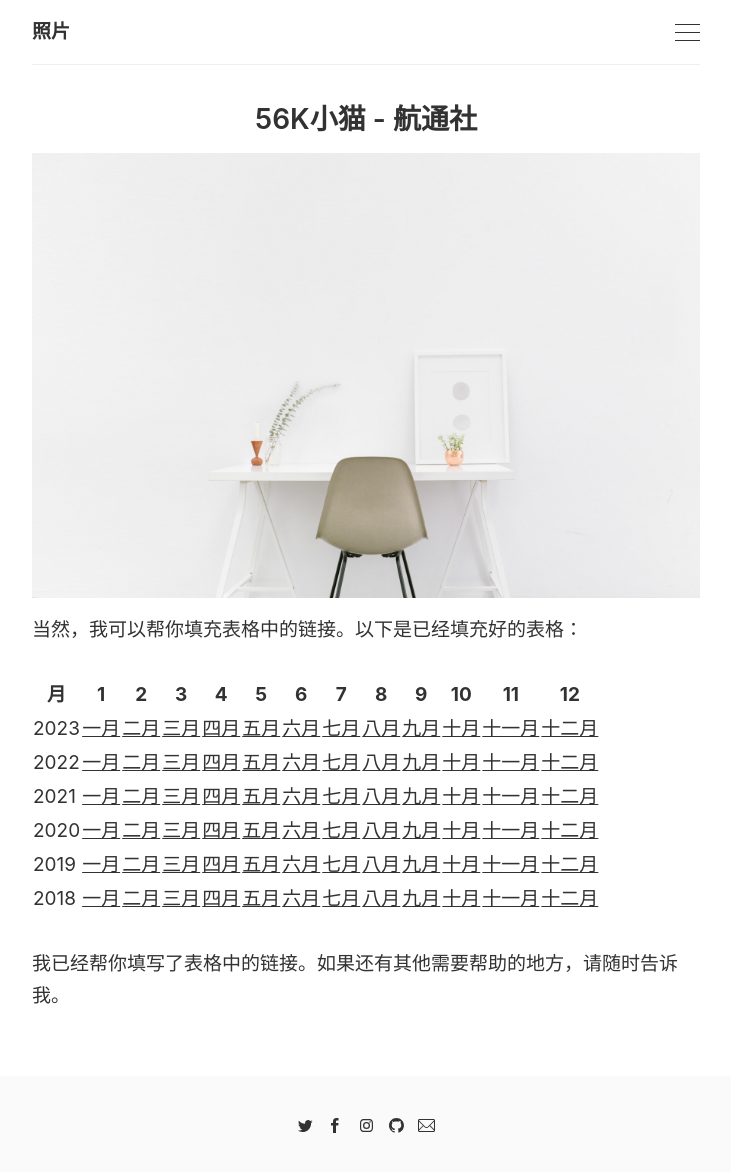
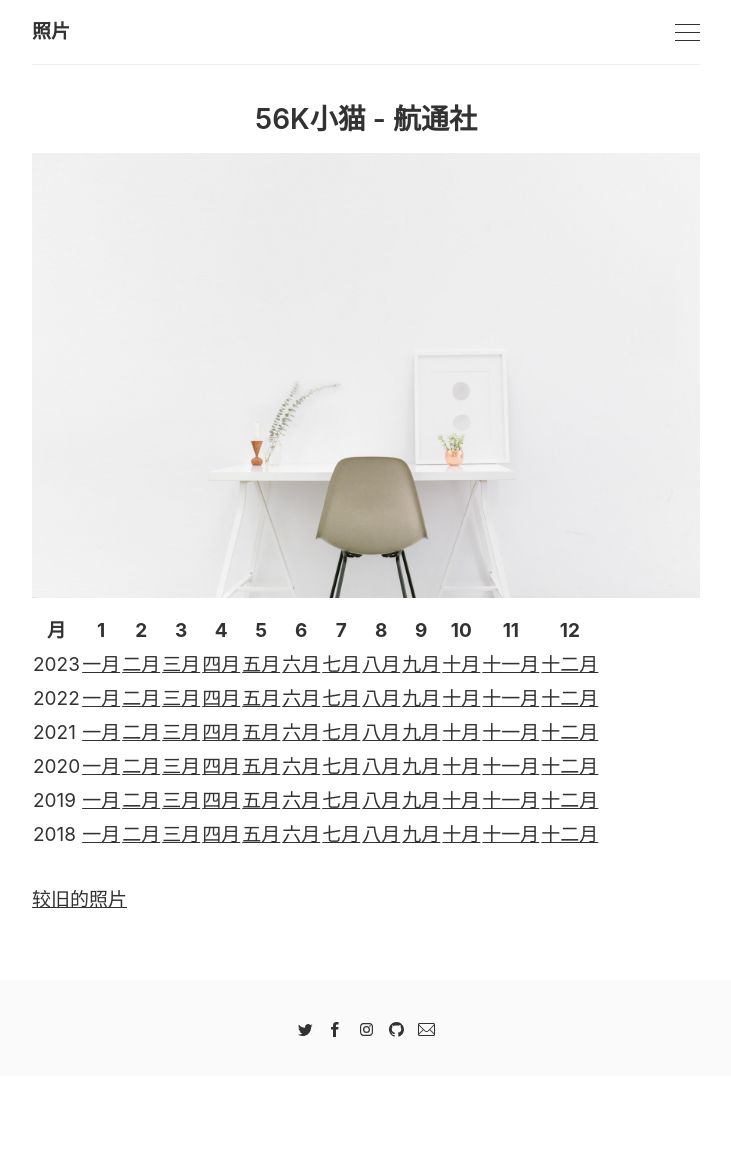
Before and after one commit to modem-56k/modem-56k.github.io, a Jekyll site: the page built from index.md, in a window 1280 px wide. Shown: the whole page, without its empty margins (274-1005 px from the left). Built offline with Jekyll 4.4.1, drawn with Linux system fonts in a browser that asks for light colours; after the commit the page ends 1076 px from its top, so only the background shows below that.

Commit message:
Update index.md

```diff
--- a/index.md
+++ b/index.md
@@ -3,8 +3,6 @@ layout: page
 title: 56K小猫 - 航通社
 image: '/images/pages/about.jpeg'
 ---
-
-当然，我可以帮你填充表格中的链接。以下是已经填充好的表格：
 
 | 月   | 1                | 2                | 3                | 4                | 5                | 6                | 7                | 8                | 9                | 10               | 11                 | 12                 |
 | ---- | ---------------- | ---------------- | ---------------- | ---------------- | ---------------- | ---------------- | ---------------- | ---------------- | ---------------- | ---------------- | ------------------ | ------------------ |
@@ -15,4 +13,4 @@ image: '/images/pages/about.jpeg'
 | 2019 | [一月](/2019/01) | [二月](/2019/02) | [三月](/2019/03) | [四月](/2019/04) | [五月](/2019/05) | [六月](/2019/06) | [七月](/2019/07) | [八月](/2019/08) | [九月](/2019/09) | [十月](/2019/10) | [十一月](/2019/11) | [十二月](/2019/12) |
 | 2018 | [一月](/2018/01) | [二月](/2018/02) | [三月](/2018/03) | [四月](/2018/04) | [五月](/2018/05) | [六月](/2018/06) | [七月](/2018/07) | [八月](/2018/08) | [九月](/2018/09) | [十月](/2018/10) | [十一月](/2018/11) | [十二月](/2018/12) |
 
-我已经帮你填写了表格中的链接。如果还有其他需要帮助的地方，请随时告诉我。
+[较旧的照片](/old)
```
